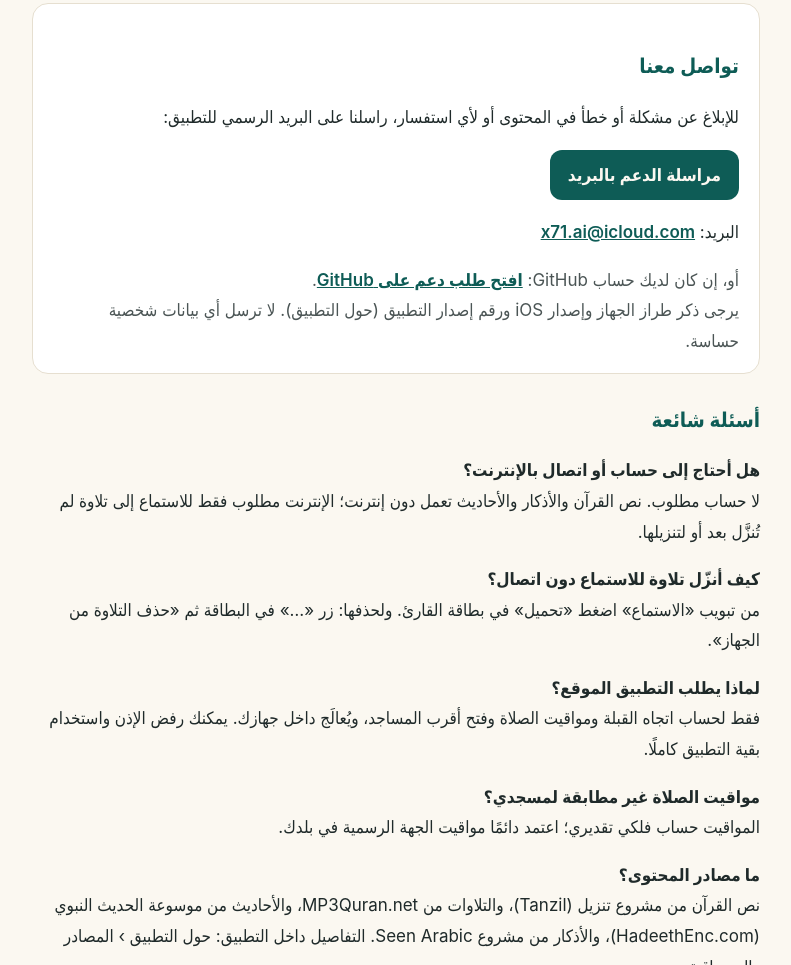
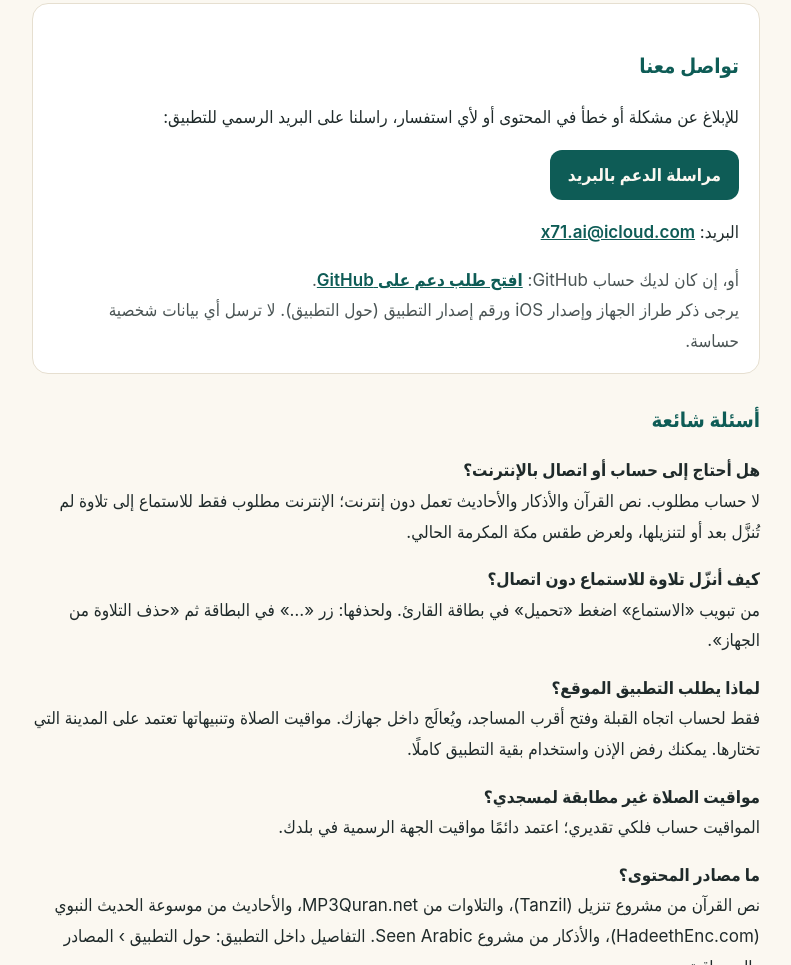
Before and after one commit to Alkatheeri24/mushaf-sadaqah, a plain HTML site: page index.html in a window 1280 px wide. Shown: the part 200-1165 px from the top of the page, without its empty margins (244-1035 px from the left). Drawn offline with Linux system fonts and the light colour scheme.

Commit message:
Support page: prayer times use the chosen city (not location); internet also needed for Makkah weather

```diff
--- a/index.html
+++ b/index.html
@@ -22,9 +22,9 @@
 </section>
 
 <h2>أسئلة شائعة</h2>
-<p><strong>هل أحتاج إلى حساب أو اتصال بالإنترنت؟</strong><br>لا حساب مطلوب. نص القرآن والأذكار والأحاديث تعمل دون إنترنت؛ الإنترنت مطلوب فقط للاستماع إلى تلاوة لم تُنزَّل بعد أو لتنزيلها.</p>
+<p><strong>هل أحتاج إلى حساب أو اتصال بالإنترنت؟</strong><br>لا حساب مطلوب. نص القرآن والأذكار والأحاديث تعمل دون إنترنت؛ الإنترنت مطلوب فقط للاستماع إلى تلاوة لم تُنزَّل بعد أو لتنزيلها، ولعرض طقس مكة المكرمة الحالي.</p>
 <p><strong>كيف أنزّل تلاوة للاستماع دون اتصال؟</strong><br>من تبويب «الاستماع» اضغط «تحميل» في بطاقة القارئ. ولحذفها: زر «…» في البطاقة ثم «حذف التلاوة من الجهاز».</p>
-<p><strong>لماذا يطلب التطبيق الموقع؟</strong><br>فقط لحساب اتجاه القبلة ومواقيت الصلاة وفتح أقرب المساجد، ويُعالَج داخل جهازك. يمكنك رفض الإذن واستخدام بقية التطبيق كاملًا.</p>
+<p><strong>لماذا يطلب التطبيق الموقع؟</strong><br>فقط لحساب اتجاه القبلة وفتح أقرب المساجد، ويُعالَج داخل جهازك. مواقيت الصلاة وتنبيهاتها تعتمد على المدينة التي تختارها. يمكنك رفض الإذن واستخدام بقية التطبيق كاملًا.</p>
 <p><strong>مواقيت الصلاة غير مطابقة لمسجدي؟</strong><br>المواقيت حساب فلكي تقديري؛ اعتمد دائمًا مواقيت الجهة الرسمية في بلدك.</p>
 <p><strong>ما مصادر المحتوى؟</strong><br>نص القرآن من مشروع تنزيل (Tanzil)، والتلاوات من MP3Quran.net، والأحاديث من موسوعة الحديث النبوي (HadeethEnc.com)، والأذكار من مشروع Seen Arabic. التفاصيل داخل التطبيق: حول التطبيق › المصادر والمصداقية.</p>
 
```
